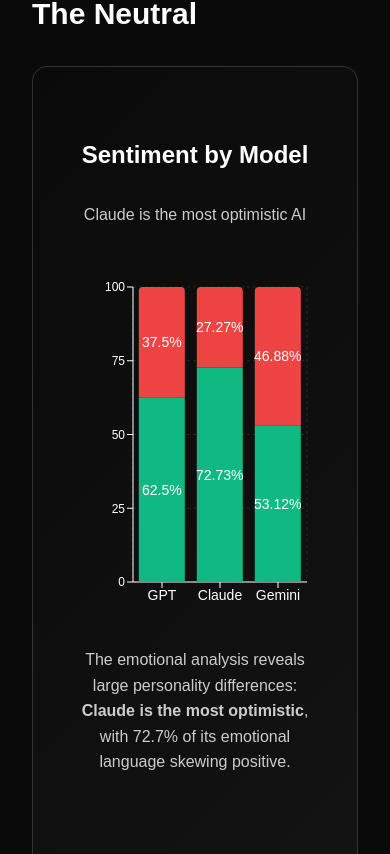
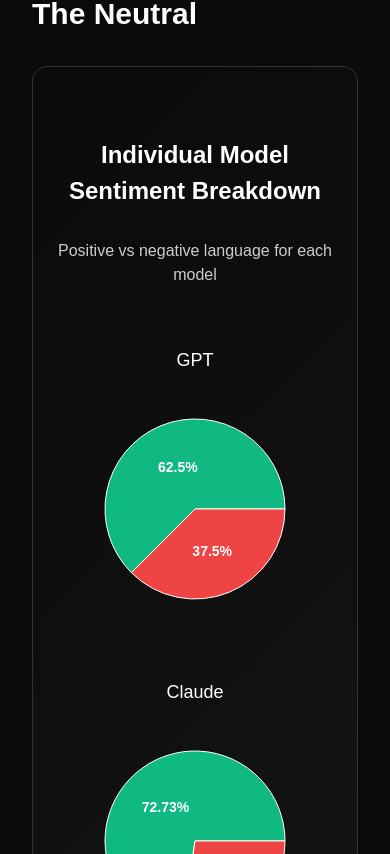
Before and after one commit to maiasalti/data-by-maia, a Next.js app: page /blog/ai-writing-styles in a window 390 px wide. Shown: the part 4170-5024 px from the top of the page. Built offline with nearby package versions, Linux system fonts and the light colour scheme.

Commit message:
#2 bug fix

```diff
--- a/src/components/AIModelCharts.js
+++ b/src/components/AIModelCharts.js
@@ -119,7 +119,7 @@ const StackedTooltip = ({ active, payload, label }) => {
 };
 
 
-function useScrollTransition(elementRef, transitions, isMobile = false) {
+function useScrollTransition(elementRef, transitions, isMobile = false, chartType = 'default') {
   const [currentState, setCurrentState] = useState(0);
 
   useEffect(() => {
@@ -133,12 +133,24 @@ function useScrollTransition(elementRef, transitions, isMobile = false) {
         (windowHeight - rect.top) / (windowHeight + rect.height)
       ));
 
-      // Adjust thresholds for mobile to prevent jumping to cut-off views
+      // Adjust thresholds based on chart type and device
       let stateIndex;
       if (isMobile) {
-        // More balanced thresholds for mobile
-        if (scrollProgress < 0.6) stateIndex = 0;
-        else stateIndex = 1;
+        switch(chartType) {
+          case 'sentence':
+            // Balanced threshold for sentence chart
+            if (scrollProgress < 0.6) stateIndex = 0;
+            else stateIndex = 1;
+            break;
+          case 'sentiment':
+            // More conservative threshold for sentiment chart to prevent pie chart cut-off
+            if (scrollProgress < 0.45) stateIndex = 0;
+            else stateIndex = 1;
+            break;
+          default:
+            // Original logic
+            stateIndex = Math.floor((scrollProgress - 0.1) * transitions);
+        }
       } else {
         // Original logic for desktop
         stateIndex = Math.floor((scrollProgress - 0.1) * transitions);
@@ -151,7 +163,7 @@ function useScrollTransition(elementRef, transitions, isMobile = false) {
     handleScroll();
 
     return () => window.removeEventListener('scroll', handleScroll);
-  }, [transitions, elementRef, isMobile]);
+  }, [transitions, elementRef, isMobile, chartType]);
 
   return currentState;
 }
@@ -199,7 +211,7 @@ export function ScrollingSentenceChart() {
     return () => window.removeEventListener('resize', checkMobile);
   }, []);
 
-  const currentState = useScrollTransition(containerRef, 2, isMobile);
+  const currentState = useScrollTransition(containerRef, 2, isMobile, 'sentence');
 
   const chartData = sentenceLengthData.map(item => ({
     model: item.model,
@@ -332,7 +344,7 @@ export function ScrollingSentimentChart() {
     return () => window.removeEventListener('resize', checkMobile);
   }, []);
 
-  const currentState = useScrollTransition(containerRef, 2, isMobile);
+  const currentState = useScrollTransition(containerRef, 2, isMobile, 'sentiment');
   const isStackedChart = currentState === 0;
 
   const stackedData = sentimentData;
```
